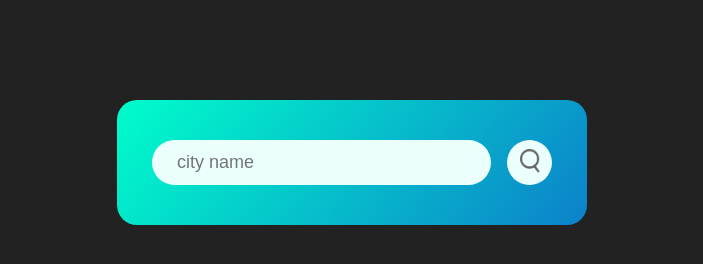
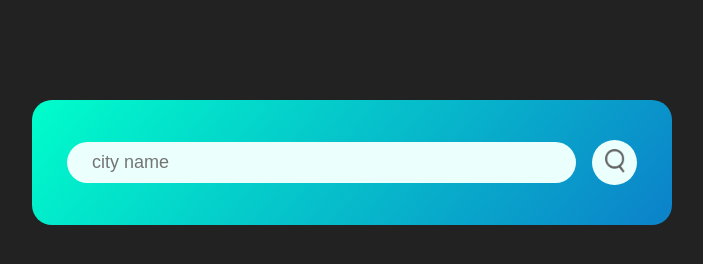
Before and after one commit to Ayushi-Khare/Weather_Site, a plain HTML site: page index.html in a window 1280 px wide. Shown: the whole page, without its empty margins (288-991 px from the left). Drawn offline with Linux system fonts and the light colour scheme.

Commit message:
Third commit

```diff
--- a/style.css
+++ b/style.css
@@ -9,7 +9,7 @@ body{
 }
 .card{
     width: 90%;
-    max-width: 470px;
+    max-width: 50%;
     background: linear-gradient(130deg, #00fecb, #0c81ca);
     color: #fff;
     margin: 100px auto 0;
@@ -18,7 +18,7 @@ body{
     text-align: center;
 }
 .search{
-    width: 100%;
+    max-width: 100%;
     display: flex;
     align-items: center;
     justify-content: space-between;
@@ -29,11 +29,12 @@ body{
     background: #ebfffc;
     color: #555;
     padding: 10px 25px;
-    height: 45px;
+    height: 5%;
     border-radius: 30px;
     flex: 1;
     margin-right: 16px;
     font-size: 18px;
+    overflow: hidden;
 }
 .search button{
     border: 0;
```
